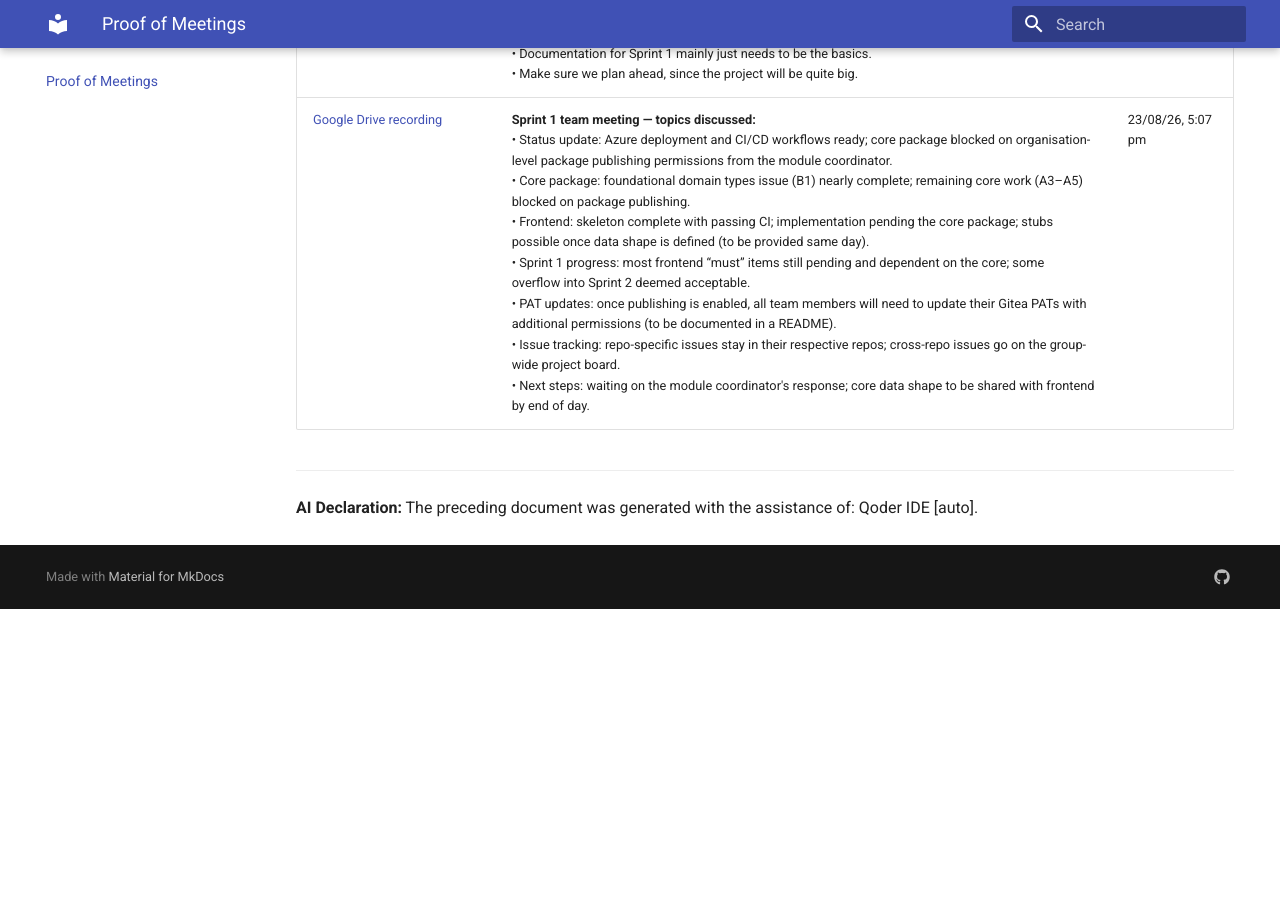
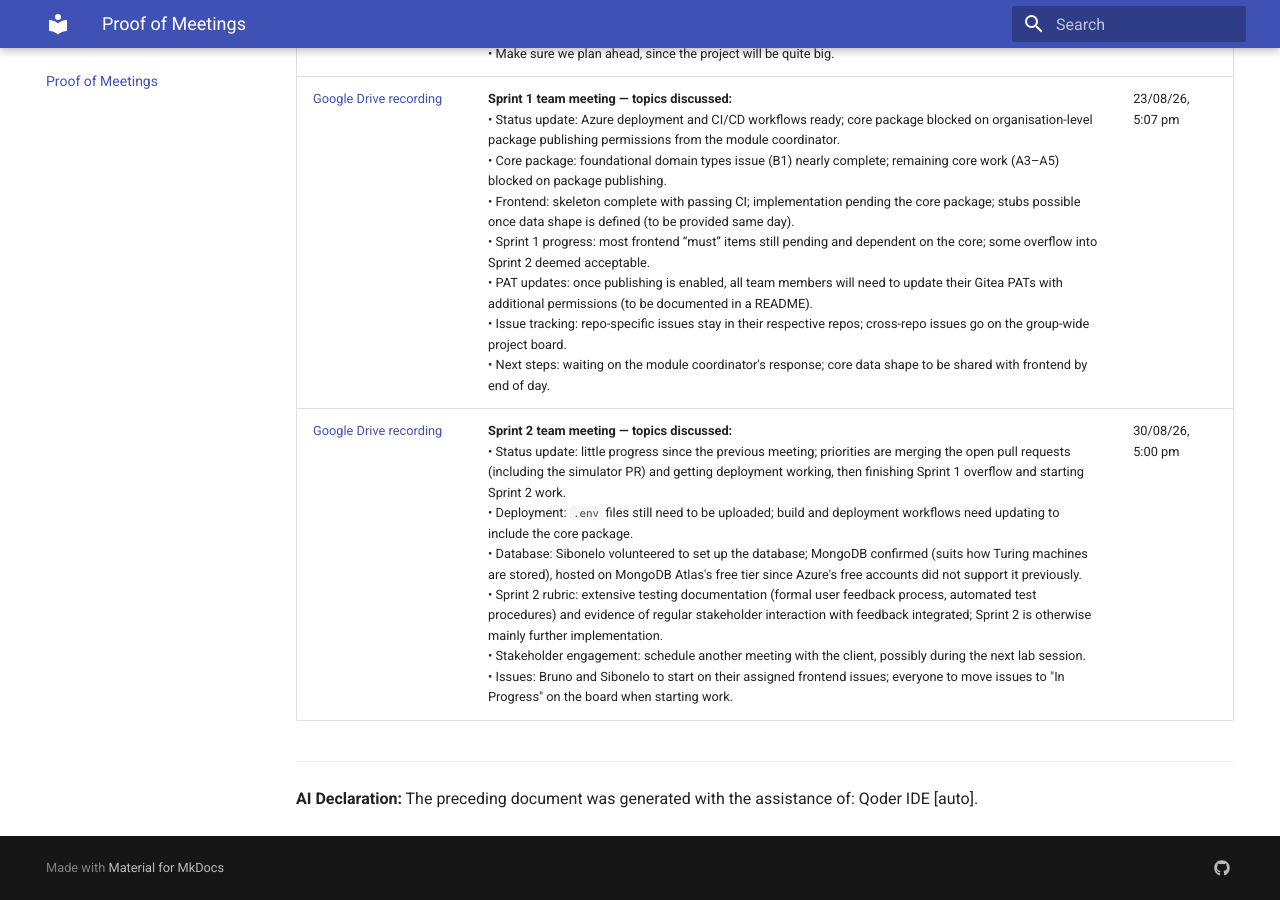
Before and after one commit to 2883251/Automata-Editor-and-Visualiser-Documentation, an MkDocs documentation site: the page built from docs/proof-of-meetings.md, in a window 1280 px wide and 900 px high, scrolled down 820 px. Built offline with MkDocs 1.6.1 and Material for MkDocs 9.7.7, drawn with Linux system fonts in a browser that asks for light colours; before the commit the page ends 1429 px from its top, so only the background shows below that.

Commit message:
docs(proof-of-meetings): add sprint 2 team meeting proof and notes (#69)
Co-Authored-By: Claude Opus 5 <noreply@anthropic.com>
Reviewed-on: https://sdp.ms.wits.ac.za/brh/Automata-Editor-and-Visualiser-Documentation/pulls/69
Reviewed-by: HaydnRad <2883251@students.wits.ac.za>
Co-authored-by: r-fletcher <fletcher.ryj@gmail.com>
Co-committed-by: r-fletcher <fletcher.ryj@gmail.com>

```diff
--- a/docs/proof-of-meetings.md
+++ b/docs/proof-of-meetings.md
@@ -5,6 +5,7 @@
 | [Google Drive recording](https://drive.google.com/drive/folders/1r2QC_LkpIXIh2HivApZt2cRBCzejviBk?usp=sharing) | **Sprint 1 team meeting — topics discussed:**<br>• Emailing the tutor/client to arrange a requirements meeting and go through all rubric requirements.<br>• Git methodology: conventional commits, main + feature-based branches, and pull requests reviewed by at least one other team member.<br>• CI/CD & code quality: Gitea workflows (similar to GitHub Actions), ESLint for linting, and automated test runs on pull requests.<br>• Project methodology: relaxed Scrum — 1–2 weekly team meetings plus client meetings, no daily scrums.<br>• Tech stack: TypeScript, React (Vite), Node.js, Express, and MongoDB.<br>• Architecture: Turing machine logic as a separate package; API independent from frontend and externally accessible with documentation; external API integration required.<br>• Version control: Gitea (self-hosted, managed by the module coordinator) instead of GitHub, with projects and workflow features.<br>• Release planning: roadmap with version releases tied to sprints, each with a defined feature set.<br>• Repo setup: Gitea repository created; Discord webhook for notifications discussed. | 09/08/26, 5:03 pm |
 | Confirmation email sent to client as proof. | **Requirements:**<br>• Basic functionality — i.e. most of the basic features listed.<br>• Stable interface declaration needed (between front end and back end).<br>• Proper machine management system (editing, etc.).<br>• Website documentation.<br>• Diagram: present, interactive, exportable as an image, exportable instructions.<br>• Writing in code to describe the entire Turing machine — not just the states.<br>• Database — careful not to eat all LLM credits.<br>• Basically everything in the rubric.<br>• **Due date:** 25th August.<br>• Can use any AIs, but we do have Qoder.<br>• Meet *at least* every 2 weeks (probably more often; in the lab slot would be good).<br>• Documentation for Sprint 1 mainly just needs to be the basics.<br>• Make sure we plan ahead, since the project will be quite big. | 18/08/26, 2:30 pm |
 | [Google Drive recording](https://drive.google.com/drive/folders/1TdrprkIWZbjLpsHvL-GbAUZ6P0rdXg-_?usp=sharing) | **Sprint 1 team meeting — topics discussed:**<br>• Status update: Azure deployment and CI/CD workflows ready; core package blocked on organisation-level package publishing permissions from the module coordinator.<br>• Core package: foundational domain types issue (B1) nearly complete; remaining core work (A3–A5) blocked on package publishing.<br>• Frontend: skeleton complete with passing CI; implementation pending the core package; stubs possible once data shape is defined (to be provided same day).<br>• Sprint 1 progress: most frontend “must” items still pending and dependent on the core; some overflow into Sprint 2 deemed acceptable.<br>• PAT updates: once publishing is enabled, all team members will need to update their Gitea PATs with additional permissions (to be documented in a README).<br>• Issue tracking: repo-specific issues stay in their respective repos; cross-repo issues go on the group-wide project board.<br>• Next steps: waiting on the module coordinator's response; core data shape to be shared with frontend by end of day. | 23/08/26, 5:07 pm |
+| [Google Drive recording](https://drive.google.com/drive/folders/1PLxv9WMVHaEf5ulvghMfbVeXvhw6Uc1z?usp=sharing) | **Sprint 2 team meeting — topics discussed:**<br>• Status update: little progress since the previous meeting; priorities are merging the open pull requests (including the simulator PR) and getting deployment working, then finishing Sprint 1 overflow and starting Sprint 2 work.<br>• Deployment: `.env` files still need to be uploaded; build and deployment workflows need updating to include the core package.<br>• Database: Sibonelo volunteered to set up the database; MongoDB confirmed (suits how Turing machines are stored), hosted on MongoDB Atlas's free tier since Azure's free accounts did not support it previously.<br>• Sprint 2 rubric: extensive testing documentation (formal user feedback process, automated test procedures) and evidence of regular stakeholder interaction with feedback integrated; Sprint 2 is otherwise mainly further implementation.<br>• Stakeholder engagement: schedule another meeting with the client, possibly during the next lab session.<br>• Issues: Bruno and Sibonelo to start on their assigned frontend issues; everyone to move issues to "In Progress" on the board when starting work. | 30/08/26, 5:00 pm |
 
 ---
 
```
